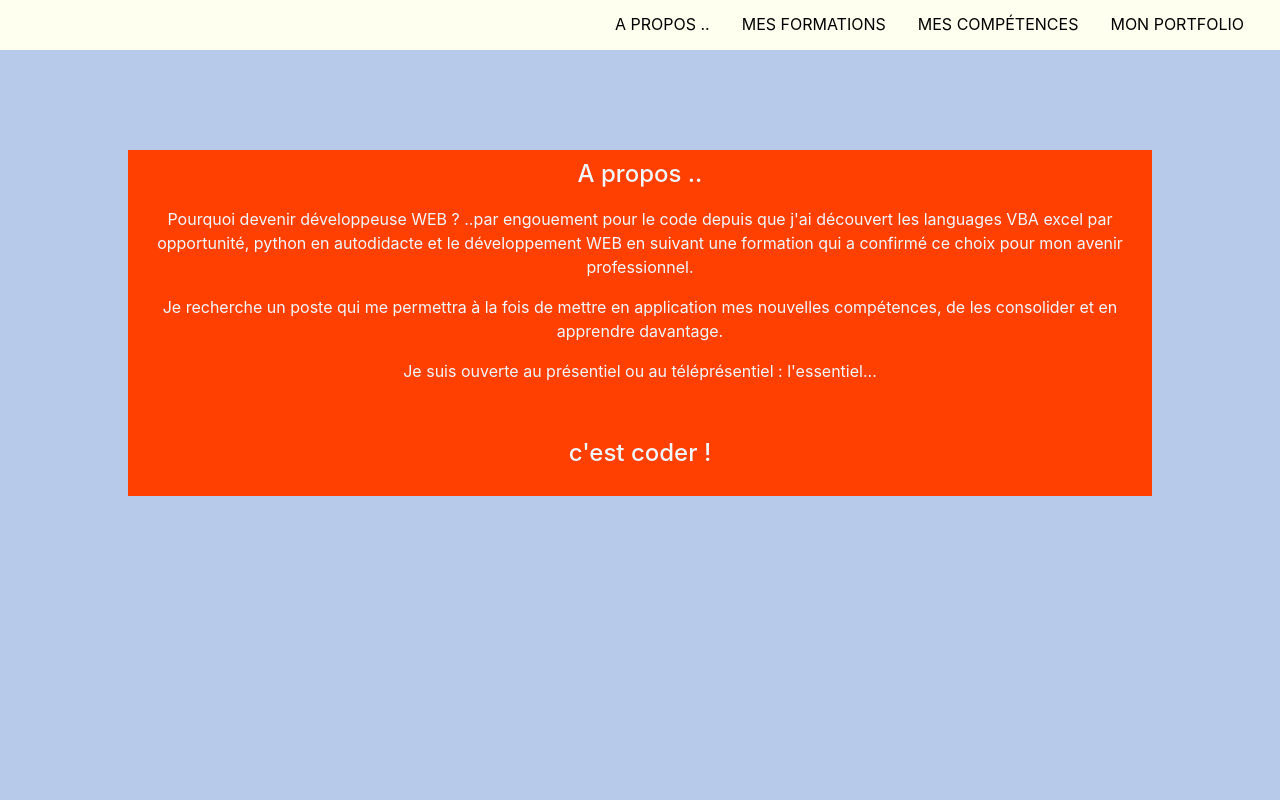
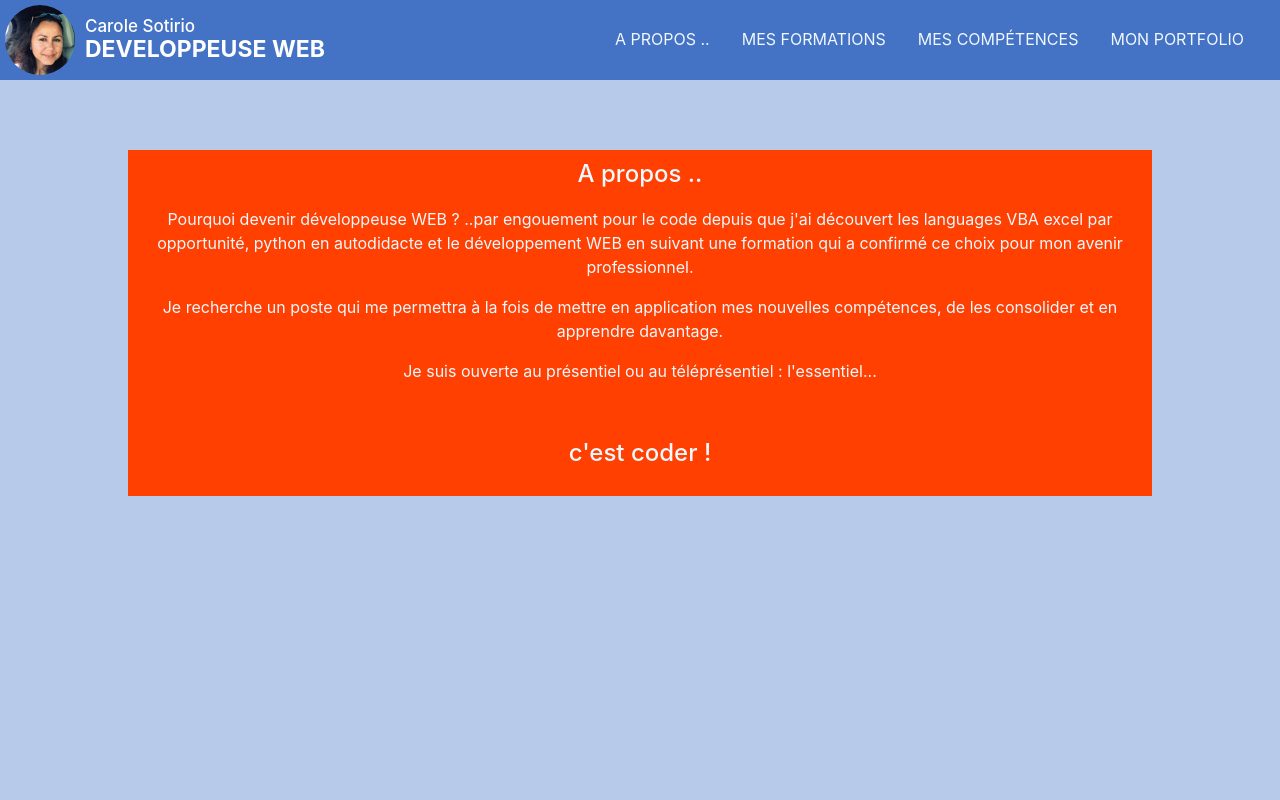
Before and after one commit to CSO-DEV/ReactPortfolio, a React (Create React App) app: page / in a window 1280 px wide. Shown: the top 800 px of the page. Built offline with nearby package versions, Linux system fonts and the light colour scheme.

Commit message:
modif navBar avec props

```diff
--- a/src/assets/Navigation/TopNavigationBar1.js
+++ b/src/assets/Navigation/TopNavigationBar1.js
@@ -2,7 +2,7 @@ import React,{useState} from 'react';
 import data from "../../configData/dataPortfolio.json";
 import config from "../../configData/config.json";
 import scrollToId from "../../lib/scrollTo"
-
+import {GiHamburgerMenu} from "react-icons/gi"
 function TopNavigationBar1(props) {
 
     /**
@@ -10,9 +10,10 @@ function TopNavigationBar1(props) {
      * @param textColor : Hauteur de la barre de navigation
      * @param backgroundColor : Hauteur de la barre de navigation
      */
-    let globalHeight, textColor,backgroundColor,navBarPosition;
-    props.height ? globalHeight=props.size : globalHeight=50;
-    props.color ? textColor=props.textColor : textColor="black";
+    let globalHeight, textColor,underLine,backgroundColor,navBarPosition;
+    props.height ? globalHeight=props.height : globalHeight=50;
+    props.color ? textColor=props.color : textColor="black";
+    props.underLine ? underLine=props.underLine : underLine="red";
     props.backgroundColor ? backgroundColor=props.backgroundColor : backgroundColor="ivory";
     props.navBarPosition ? navBarPosition=props.navBarPosition : navBarPosition="center";
     /**
@@ -43,8 +44,8 @@ function TopNavigationBar1(props) {
     window.addEventListener('resize',(e)=>{
         setWindowWidth(window.innerWidth);
       });
-
-    if(windowWidth<900){
+    let windowWidthSize=1000
+    if(windowWidth<windowWidthSize){
         burgerDisplay="flex";
         navCenterUlFlexDirection="column";
         navCenterUlPosition="absolute";
@@ -68,7 +69,7 @@ function TopNavigationBar1(props) {
         navCenterUlDisplay="flex" ;
     };
 
-    if (windowWidth<900 && !navCheck){
+    if (windowWidth<windowWidthSize && !navCheck){
         navCenterUlHeight="0px";
         navCenterUlBorder= "none";
         navCenterUltransitionProperty="height";
@@ -83,9 +84,9 @@ function TopNavigationBar1(props) {
         navLeftRightUltransitionTimingFunction="ease";
         navLeftRightLiWidth=window.innerWidth;
 
-    }if(windowWidth<900 && navCheck){
+    }if(windowWidth<windowWidthSize && navCheck){
         navCenterUlBorder= "2px solid rgba(0, 0, 0, 0.3)";
-        navCenterUlHeight=((Object.keys(data).length-1) * (5 + 1 +globalHeight/1.5));
+        navCenterUlHeight=((Object.keys(data).length-1) * (5 + 1 +globalHeight/2));
         navCenterUltransitionProperty="height";
         navCenterUltransitionDuration="0.5s";
         navCenterUltransitionTimingFunction="ease";
@@ -134,7 +135,7 @@ function TopNavigationBar1(props) {
                                     setNavCheck(false)}}
                                 onMouseOver={(e)=>{
                                     document.getElementById("navCenterLienUnderline" + e.target.id.split("navCenterLien")[1]).style.width ="90%";
-                                    document.getElementById("navCenterLienUnderline" + e.target.id.split("navCenterLien")[1]).style.backgroundColor ="red";
+                                    document.getElementById("navCenterLienUnderline" + e.target.id.split("navCenterLien")[1]).style.backgroundColor =underLine;
                                 }}
                                 onMouseLeave={(e)=>{
                                     document.getElementById("navCenterLienUnderline" + e.target.id.split("navCenterLien")[1]).style.width ="0%";
@@ -142,14 +143,15 @@ function TopNavigationBar1(props) {
                                 }}
                                 onFocus={(e)=>{
                                     document.getElementById("navCenterLienUnderline" + e.target.id.split("navCenterLien")[1]).style.width ="90%";
-                                    document.getElementById("navCenterLienUnderline" + e.target.id.split("navCenterLien")[1]).style.backgroundColor ="red";
+                                    document.getElementById("navCenterLienUnderline" + e.target.id.split("navCenterLien")[1]).style.backgroundColor =underLine;
                                 }}
                                 onBlur={(e)=>{
                                     document.getElementById("navCenterLienUnderline" + e.target.id.split("navCenterLien")[1]).style.width ="0%";
                                     document.getElementById("navCenterLienUnderline" + e.target.id.split("navCenterLien")[1]).style.backgroundColor ="transparent";
                                 }}
                                 style={{
-                                    height:globalHeight/1.5,
+                                    height:"auto",//(globalHeight/3),
+                                    lineHeight:"normal",
                                     color:textColor,
                                     textTransform: "uppercase",
                                     border:'none',
@@ -212,7 +214,7 @@ function TopNavigationBar1(props) {
                                     document.getElementById(e.target.id).style.cursor = "pointer";
                                     document.getElementById(e.target.id).style.textDecoration ="none";
                                     document.getElementById("navCenterLienUnderline" + e.target.id.split("navCenterLien")[1]).style.width ="90%";
-                                    document.getElementById("navCenterLienUnderline" + e.target.id.split("navCenterLien")[1]).style.backgroundColor ="red";
+                                    document.getElementById("navCenterLienUnderline" + e.target.id.split("navCenterLien")[1]).style.backgroundColor =underLine;
                                 }}
                                 onMouseLeave={(e)=>{
                                     document.getElementById(e.target.id).style.cursor = "none";
@@ -220,7 +222,7 @@ function TopNavigationBar1(props) {
                                     document.getElementById("navCenterLienUnderline" + e.target.id.split("navCenterLien")[1]).style.backgroundColor ="transparent";
                                 }}
                                 style={{
-                                    height:globalHeight/1.5,
+                                    height:(globalHeight/1.5),
                                     color:textColor,
                                     textTransform: "uppercase",
                                     border:'none',
@@ -246,7 +248,68 @@ function TopNavigationBar1(props) {
         })
     }
 
+    /**
+    * @function navTitle Afiche le titre * title display
+    */
+   function navTitle(){
+    return(
+        <div className="topNavigationBarTitle"
+        style={{
+            display:"flex",
+            position:"fixed",
+            zIndex:"5"
+        }}>
+
+        <div className="topNavigationBarImg"
+        style={{
+            margin:"5px",
+            width: globalHeight-10 + "px",
+        }}>
+            <img
+            src={config.img + shortData.photoPropos} alt={"Photo profil " + shortData.nomPropos}
+            style={{
+                borderRadius:"50%",
+                width: "100%",
+            }}/>
+        </div>
+        <div className="topNavigationBarText"
+        style={{
+            margin:"5px",
+            position: "relative",
+            width: "auto",
+            display: "flex",
+            alignItems: "center",
+        }}>
+            <div className="topNavigationBarH1"
+            style={{
+
+            }}>
+                <h1
+            style={{
+                margin:"0",
+                fontSize:"17px",
+                color:"white",
+                }}>{shortData.nomPropos}</h1>
+            <h1
+            style={{
+                margin:"0",
+                fontSize:"23px",
+                fontWeight:"bolder",
+                textTransform: "uppercase",
+                color:"white",
+                }}>{shortData.titrePropos}</h1>
+            </div>
+        </div>
+        </div>
+    )
+    };
+
+    /**
+     * @render Construction du DOM * DOM build
+    */
     return (
+        <div>
+            {navTitle()}
         <div
         style={{
             position: "fixed",
@@ -285,12 +348,12 @@ function TopNavigationBar1(props) {
                             document.getElementById("imgBurger").style.boxShadow="none"}}
                         onMouseOver={(e)=>{
                             document.getElementById(e.target.id).style.cursor="pointer";
-                            document.getElementById("imgBurger").style.boxShadow="1px 1px 10px 1px red";}}
+                            document.getElementById("imgBurger").style.boxShadow="1px 1px 10px 1px" + underLine;}}
                         onMouseLeave={(e)=>{
                             document.getElementById(e.target.id).style.cursor="none";
                             document.getElementById("imgBurger").style.boxShadow="none"}}
                         onFocus={(e)=>{
-                            document.getElementById("imgBurger").style.boxShadow="1px 1px 10px 1px red";}}
+                            document.getElementById("imgBurger").style.boxShadow="1px 1px 10px 1px " + underLine;}}
                         onBlur={(e)=>{
                             document.getElementById("imgBurger").style.boxShadow="none"}}
                         style={{
@@ -307,9 +370,9 @@ function TopNavigationBar1(props) {
                             className="burger"
                             style={{
                                 width: "100%",
-                                borderRadius:"50%",
+                                height:"auto",
                             }}
-                            alt="Menu burger"/>
+                        alt="Ouverture du menu"/>
                         </button>
                     </div>
                         <ul
@@ -363,7 +426,7 @@ function TopNavigationBar1(props) {
                }}>
                    <button
                    id="imgLien"
-                   //href="#"
+                   type="button"
                    onClick={()=>setNavCheck(!navCheck)}
                    onMouseOver={(e)=>{
                        document.getElementById(e.target.id).style.cursor="pointer"}}
@@ -417,6 +480,7 @@ function TopNavigationBar1(props) {
            </nav>
             }
         </div>
+        </div>
     );
 }
 
--- a/src/components/Homepage/Homepage.js
+++ b/src/components/Homepage/Homepage.js
@@ -18,7 +18,10 @@ function Homepage(props) {
   return (
     <div className="homepage" id="homepage">
       <TopNavigationBar
-      size={80}/>
+      height={80}
+      backgroundColor="#4472c4"
+      color="#f0f8ff"
+      underLine= "#cc3300"/>
       <Presentation/>
       <Formation/>
       <Technologie/>
```
